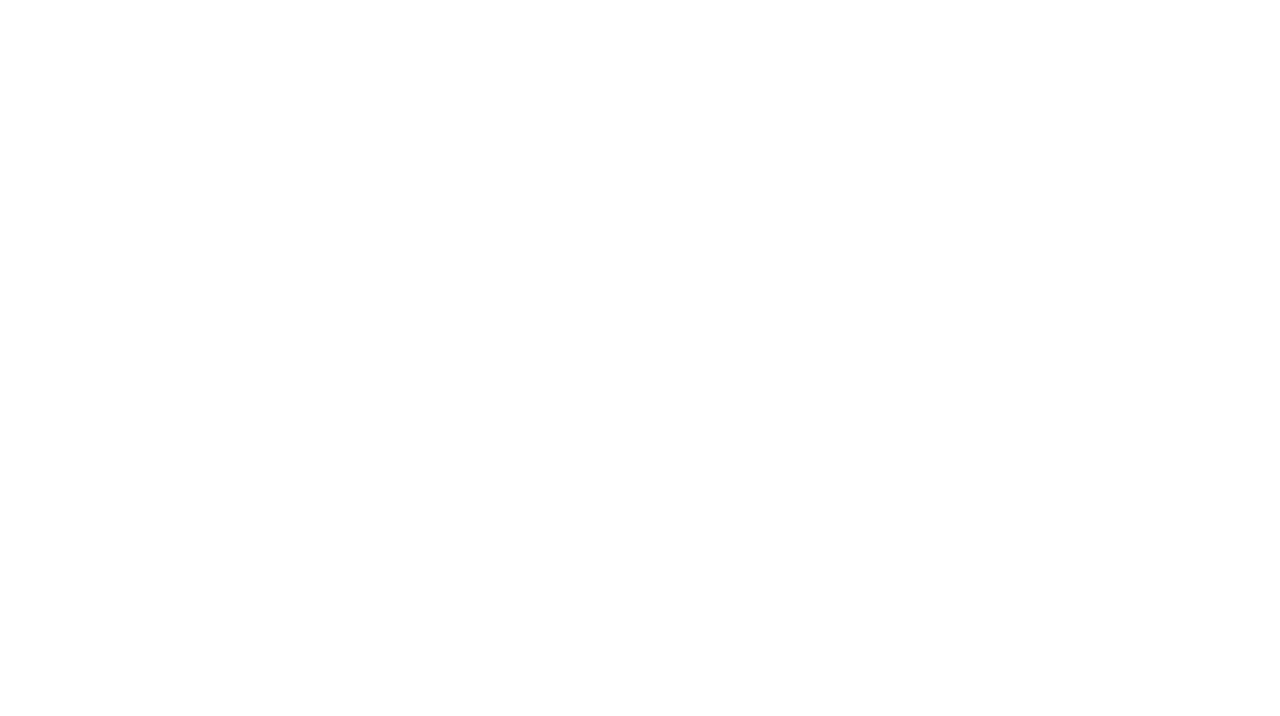
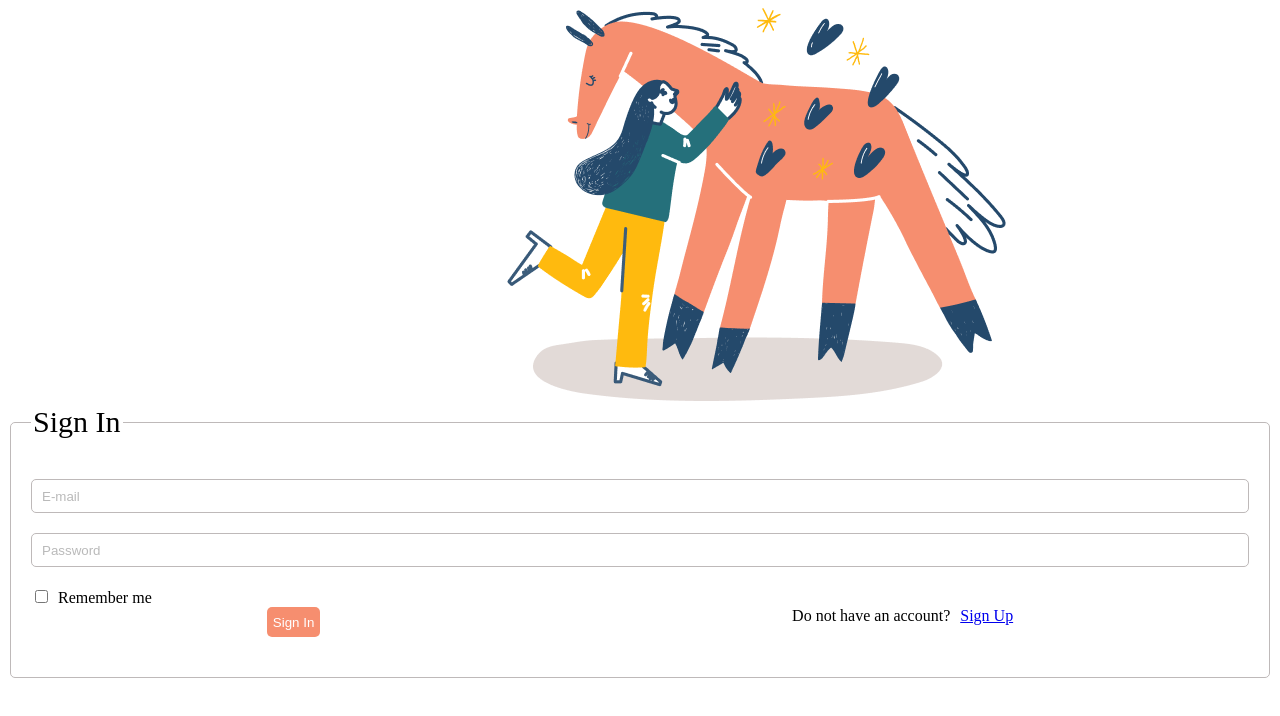
Before and after one commit to hinagawa/ecovolution, a React (Create React App) app in the folder frontend/: page /sign-in in a window 1280 px wide. Shown: the top 716 px of the page. Built offline with nearby package versions, Linux system fonts and the light colour scheme.

Commit message:
WIP- SignIn Page and Components

```diff
--- a/frontend/src/App.jsx
+++ b/frontend/src/App.jsx
@@ -1,9 +1,20 @@
 import React from 'react'
+import {
+  BrowserRouter as Router,
+  Route,
+  Routes,
+} from 'react-router-dom'
 
-import './App.css'
+import SignInPage from './pages/SignIn/SignInPage'
 
 function App() {
-  return <div className="global" />
+  return (
+    <Router>
+      <Routes>
+        <Route exaсt path="/sign-in" element={<SignInPage />} />
+      </Routes>
+    </Router>
+  )
 }
 
 export default App
--- /dev/null
+++ b/frontend/src/components/SignInComponents/SignInForm.jsx
@@ -0,0 +1,26 @@
+import React from 'react'
+
+import Input from '../common/Input/Input'
+import Form from '../common/Form/Form'
+import Checkbox from '../common/Checkbox/Checkbox'
+import FormFooter from './SignInFormFooter'
+
+import styles from './styles.module.css'
+
+function SignInForm() {
+  return (
+    <fieldset className={styles.fieldsetContainer}>
+      <legend className={styles.legendFont}>
+        Sign In
+      </legend>
+      <Form>
+        <Input placeholder="E-mail" />
+        <Input placeholder="Password" />
+        <Checkbox text="Remember me" />
+        <FormFooter />
+      </Form>
+    </fieldset>
+  )
+}
+
+export default SignInForm
--- /dev/null
+++ b/frontend/src/components/SignInComponents/SignInFormFooter.jsx
@@ -0,0 +1,19 @@
+import React from 'react'
+
+import Button from '../common/Button/Button'
+
+import styles from './styles.module.css'
+
+function SignInFormFooter() {
+  return (
+    <div className={styles.inlineContainer}>
+      <Button text="Sign In" />
+      <div>
+        <p>Do not have an account?</p>
+        <a href="/sign-up">Sign Up</a>
+      </div>
+    </div>
+  )
+}
+
+export default SignInFormFooter
--- /dev/null
+++ b/frontend/src/components/SignInComponents/styles.module.css
@@ -0,0 +1,21 @@
+.fieldsetContainer {
+  border: 1px solid #beb9b9;
+  border-radius: 5px;
+  padding: 40px 20px;
+}
+
+.legendFont {
+  font-size: 30px;
+}
+
+.inlineContainer,
+.inlineContainer div {
+  display: flex;
+  flex-direction: row;
+  justify-content: space-around;
+}
+
+.inlineContainer p {
+  margin: inherit;
+  padding-right: 10px;
+}
--- a/frontend/src/components/common/Button/Button.jsx
+++ b/frontend/src/components/common/Button/Button.jsx
@@ -7,10 +7,11 @@ function Button({
   text,
   variant,
   onClick,
+  onSubmit,
 }) {
   return (
     <button
-      type="button"
+      type={onSubmit ? 'submit' : 'button'}
       className={styles[variant]}
       onClick={onClick}
     >
@@ -23,10 +24,12 @@ Button.propTypes = {
   text: PropTypes.string.isRequired,
   variant: PropTypes.oneOf(['primary', 'link']),
   onClick: PropTypes.func.isRequired,
+  onSubmit: PropTypes.func,
 }
 
 Button.defaultProps = {
   variant: 'primary',
+  onSubmit: null,
 }
 
 export default Button
--- a/frontend/src/components/common/Checkbox/Checkbox.jsx
+++ b/frontend/src/components/common/Checkbox/Checkbox.jsx
@@ -5,7 +5,7 @@ import './styles.modules.css'
 
 function Checkbox({ text, onChange }) {
   return (
-    <>
+    <div>
       <input
         id="checkbox"
         type="checkbox"
@@ -16,7 +16,7 @@ function Checkbox({ text, onChange }) {
       >
         {text}
       </label>
-    </>
+    </div>
   )
 }
 
--- a/frontend/src/pages/SignIn/SignInPage.jsx
+++ b/frontend/src/pages/SignIn/SignInPage.jsx
@@ -0,0 +1,20 @@
+import React from 'react'
+
+import logo from '../../assets/images/logo.png'
+import img from '../../assets/images/img.png'
+
+import Form from '../../components/SignInComponents/SignInForm'
+
+function SignInPage() {
+  return (
+    <>
+      <div>
+        <img src={logo} alt="Logo" />
+        <img src={img} alt="Girl with horse" />
+      </div>
+      <Form />
+    </>
+  )
+}
+
+export default SignInPage
```
Also changed, not shown: frontend/package.json (+10 -8 lines), frontend/public/index.css (renamed from frontend/src/App.css), frontend/src/pages/SignIn/styles.module.css (added), 2 other files (tests, documents, lock files or other folders).
